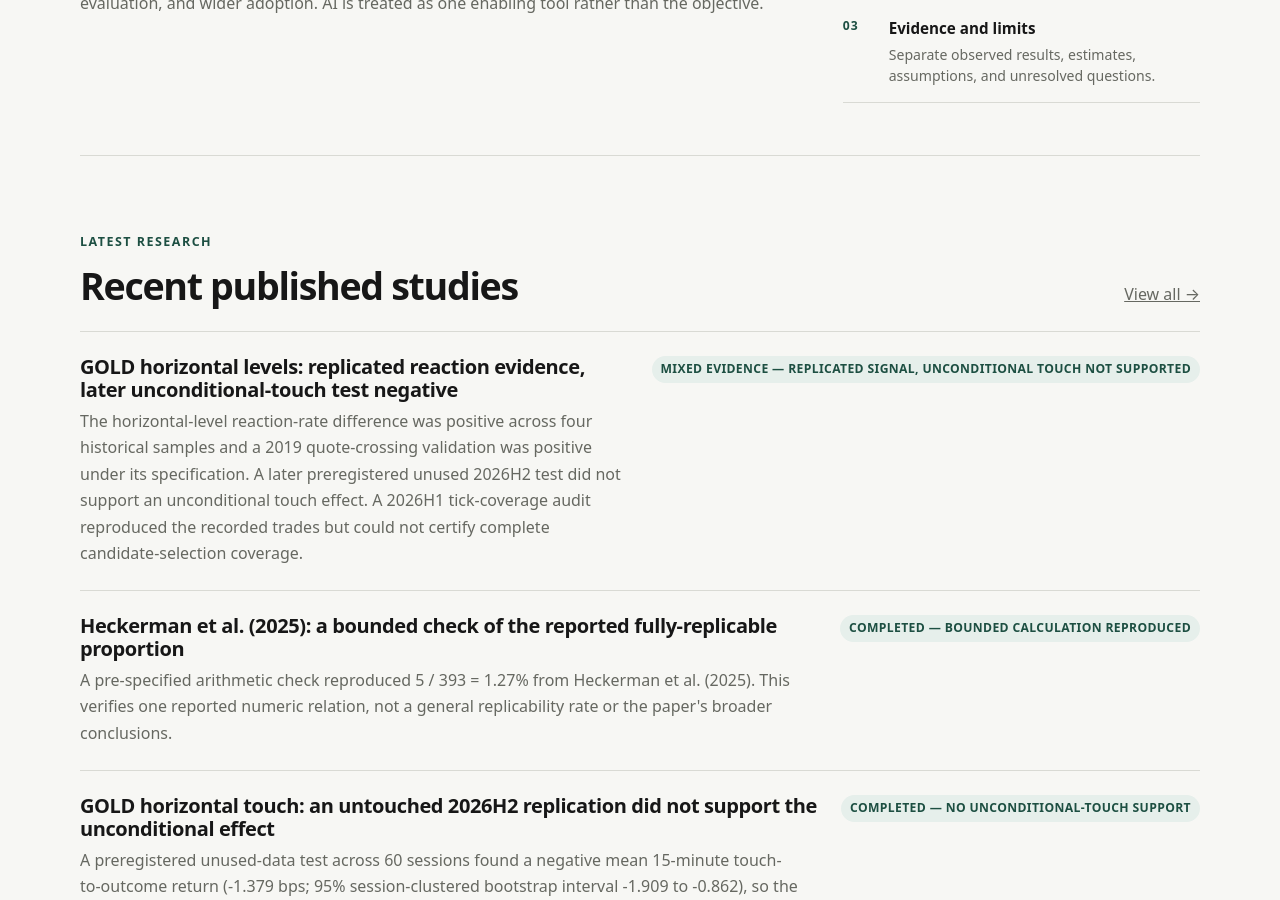
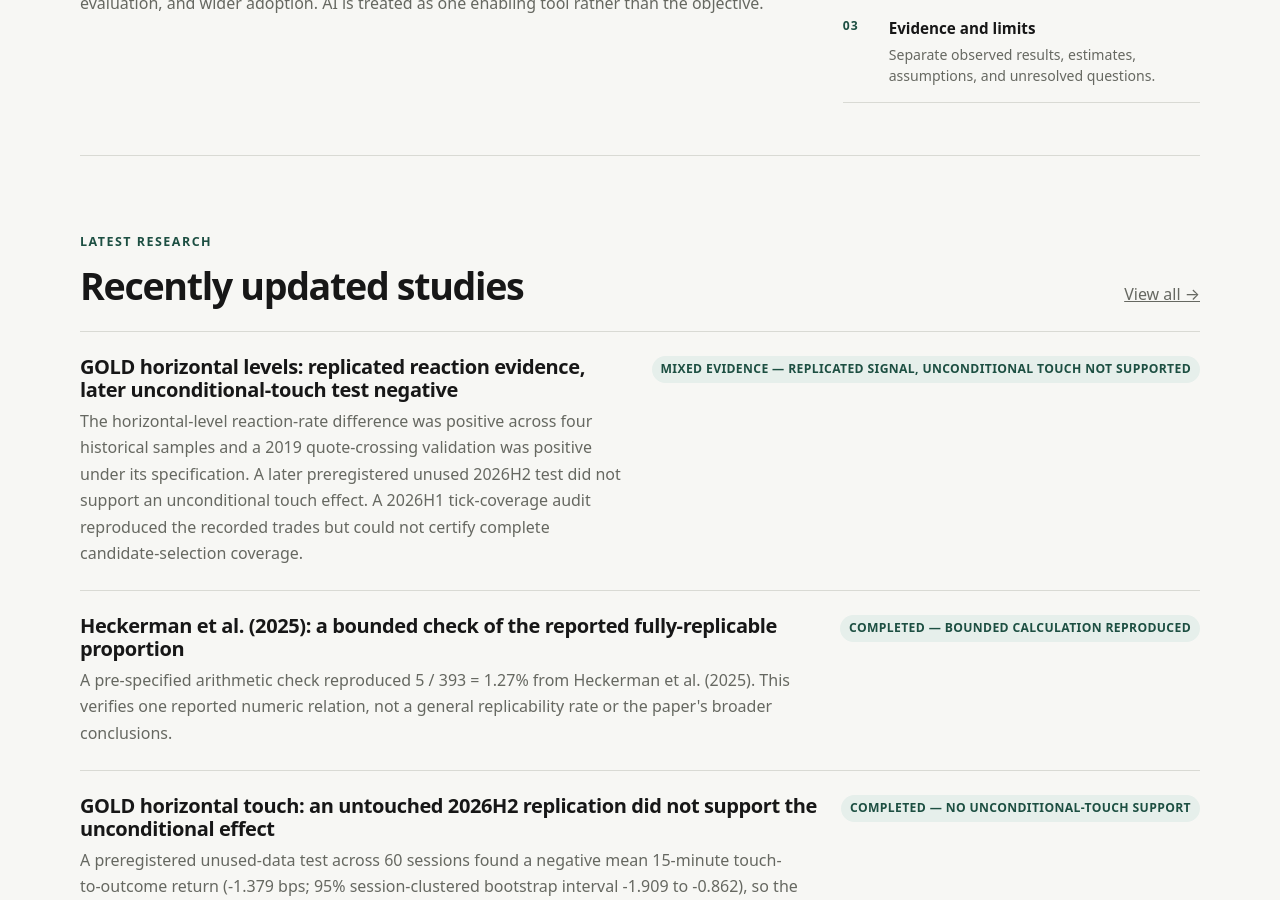
Before and after one commit to Josh-Temple/studio-lab-research, a Jekyll site: the page built from index.md, in a window 1280 px wide and 900 px high, scrolled down 2400 px. Built offline with Jekyll 4.4.1, drawn with Linux system fonts in a browser that asks for light colours.

Commit message:
Clarify homepage research ordering

```diff
--- a/index.md
+++ b/index.md
@@ -95,7 +95,7 @@ description: Studio Lab presents selected public-sector operational reform cases
 
 <section class="section">
   <div class="section-heading">
-    <div><p class="eyebrow">Latest research</p><h2>Recent published studies</h2></div>
+    <div><p class="eyebrow">Latest research</p><h2>Recently updated studies</h2></div>
     <a href="{{ '/research/' | relative_url }}">View all →</a>
   </div>
   {% assign items = site.research | sort: 'updated' | reverse %}
```
